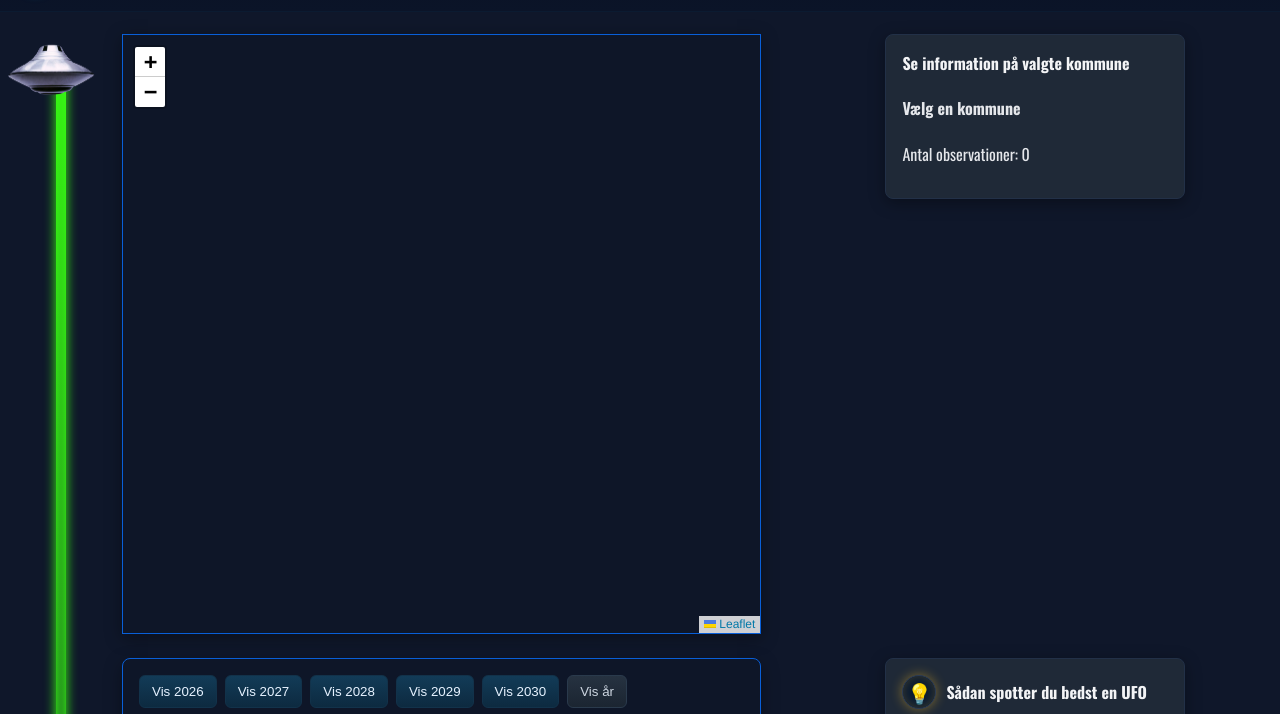
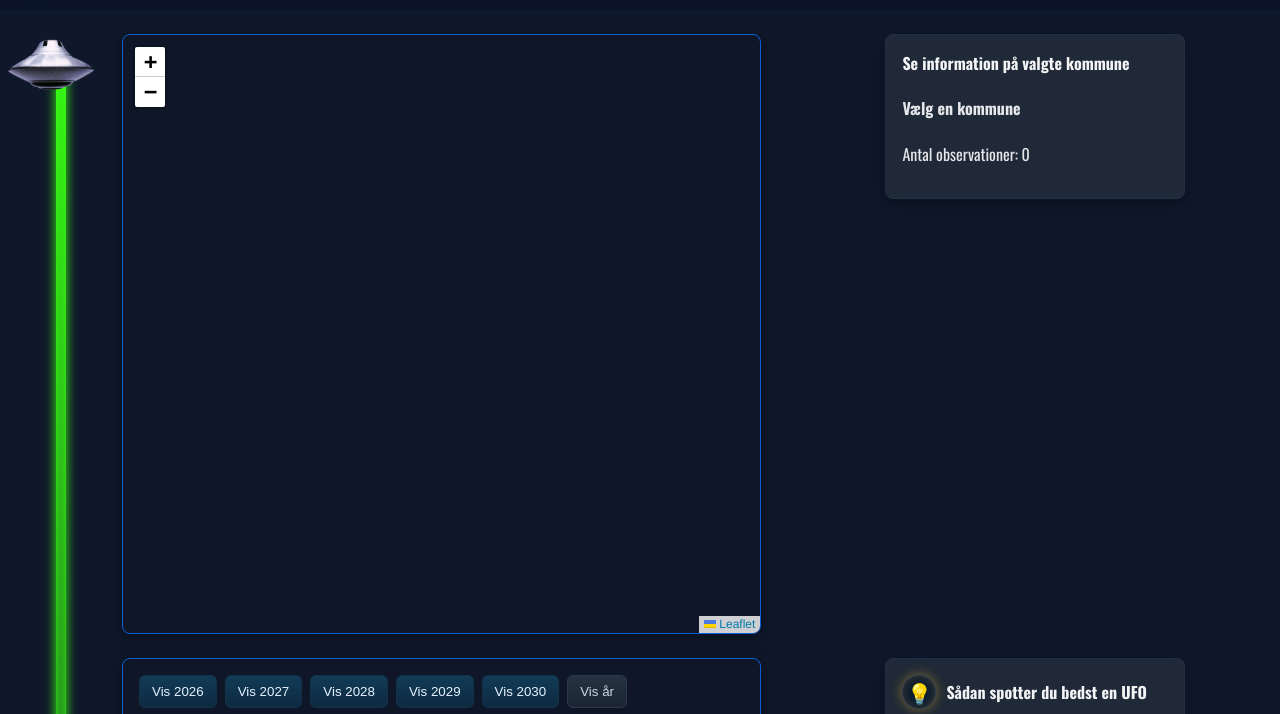
Before and after one commit to sylvesterel/portefoljeaflevering_4, a plain HTML site: page public/index.html in a window 1280 px wide. Shown: the part 52-766 px from the top of the page. Drawn offline with nearby package versions, Linux system fonts and the light colour scheme; no server answers.

```diff
--- a/public/main.css
+++ b/public/main.css
@@ -59,7 +59,7 @@
     content: "";
     height: 8%;
     width: 8%;
-    position: absolute; left: 0; top: 5px;
+    position: absolute; left: 0; top: 0;
 }
 .content{
     max-width:5000px;
@@ -72,6 +72,7 @@
     width: 100%;
     z-index: 1;
     border:1px solid #095fd8;
+    border-radius:8px;
     box-shadow: 0 4px 16px rgba(0,0,0,.35);
 }
 .counting-scheme{
```
